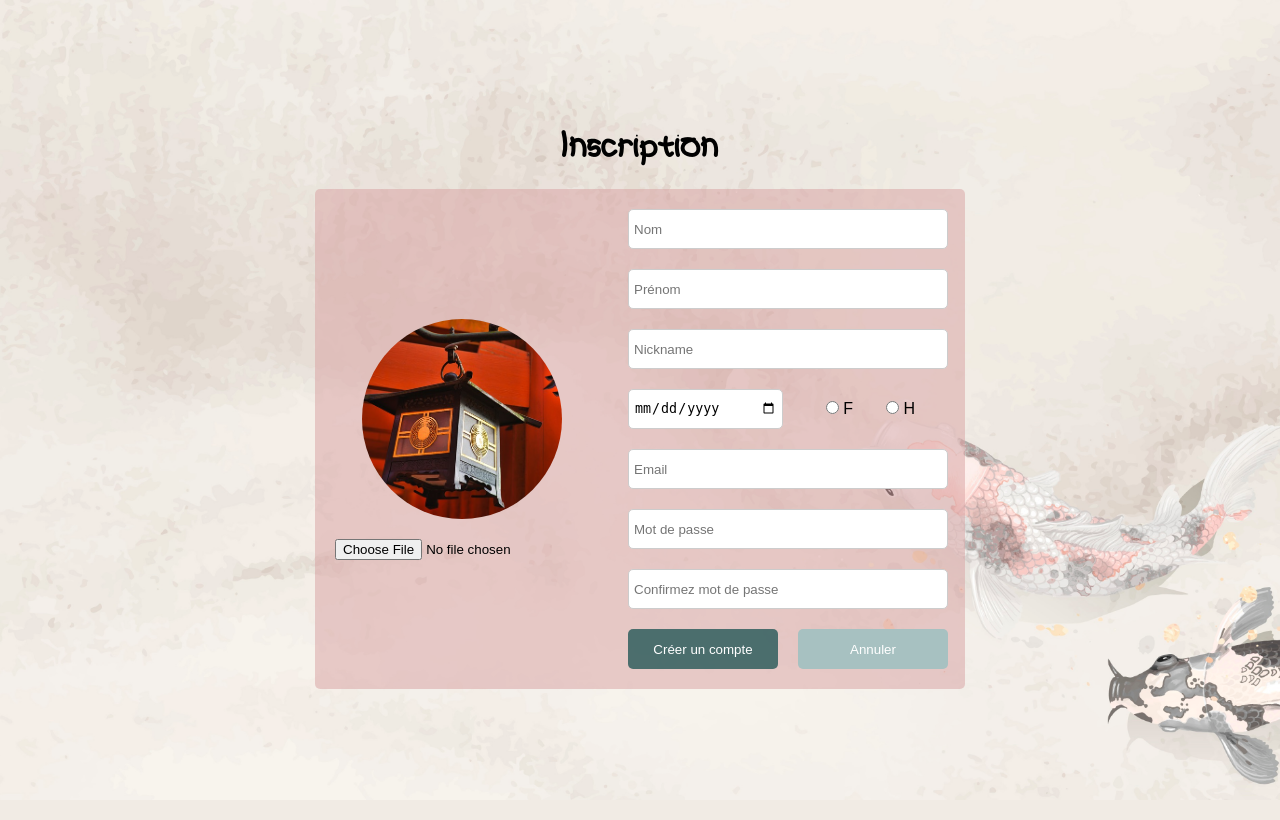
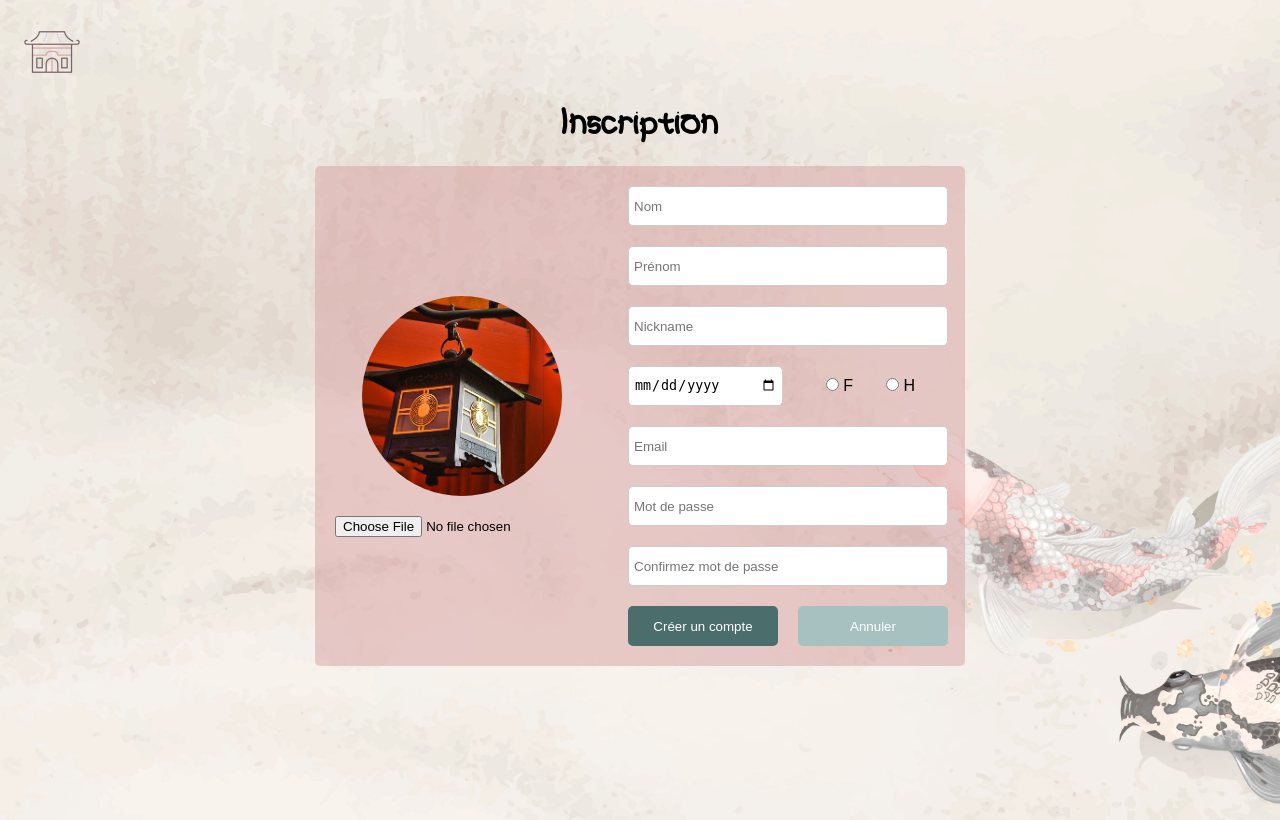
Before and after one commit to Mashoulya/Japan-forum, a PHP site: page /html/register.html in a window 1280 px wide. Before the commit the page ends 794 px from the top, so only its background shows below. Run offline with PHP 8.4, Linux system fonts and the light colour scheme.

Commit message:
JF-registration page
icon-home

```diff
--- a/frontend/css/register_login.css
+++ b/frontend/css/register_login.css
@@ -4,7 +4,6 @@
     display: flex;
     justify-content: center;
     align-items: center;
-    height: 100vh;
 }
 .registration-form{
     background-color: var(--color-bg);
@@ -96,7 +95,6 @@
   display: flex;
   justify-content: center;
   align-items: center;
-  height: 100vh;
 }
 .connection-form{
   background-color: var(--color-bg);
@@ -105,3 +103,11 @@
   height: 200px;
   display: flex;
 }
+
+/* ICON HOME  */
+
+.icon-home{
+
+  margin-top: 20px;
+  margin-left: 20px;
+}
--- a/frontend/html/login.html
+++ b/frontend/html/login.html
@@ -8,6 +8,11 @@
     <link rel="stylesheet" href="../css/register_login.css">
 </head>
 <body>
+
+  <div class="icon-home">
+    <a href=""><img src="../img/icons8-dojo-64.png" alt=""></a>
+  </div>
+
     <div class="connection-box">
         <form action="" method="POST" enctype="">
           <h1>Connexion</h1>
--- a/frontend/html/register.html
+++ b/frontend/html/register.html
@@ -8,6 +8,10 @@
     <link rel="stylesheet" href="../css/register_login.css">
 </head>
 <body>
+
+  <div class="icon-home">
+    <a href=""><img src="../img/icon-home.png" alt=""></a>
+  </div>
 
 <div class="registration-box">
     <form action="" method="POST" enctype="">
```
Also changed, not shown: frontend/img/728x542_1_1701e3fcd9ebdf63788f1d46f99930cf@1000x745_0xac120003_7590206641577729774.jpg (deleted), frontend/img/dojo.png (added), frontend/img/dojo1.png (added), frontend/img/icon-home.png (added), frontend/img/icon-home1.png (added), frontend/img/icons8-dojo-64.png (added), frontend/img/—Pngtree—japan japanese-style mount fuji cherry_927778.jpg (deleted).
